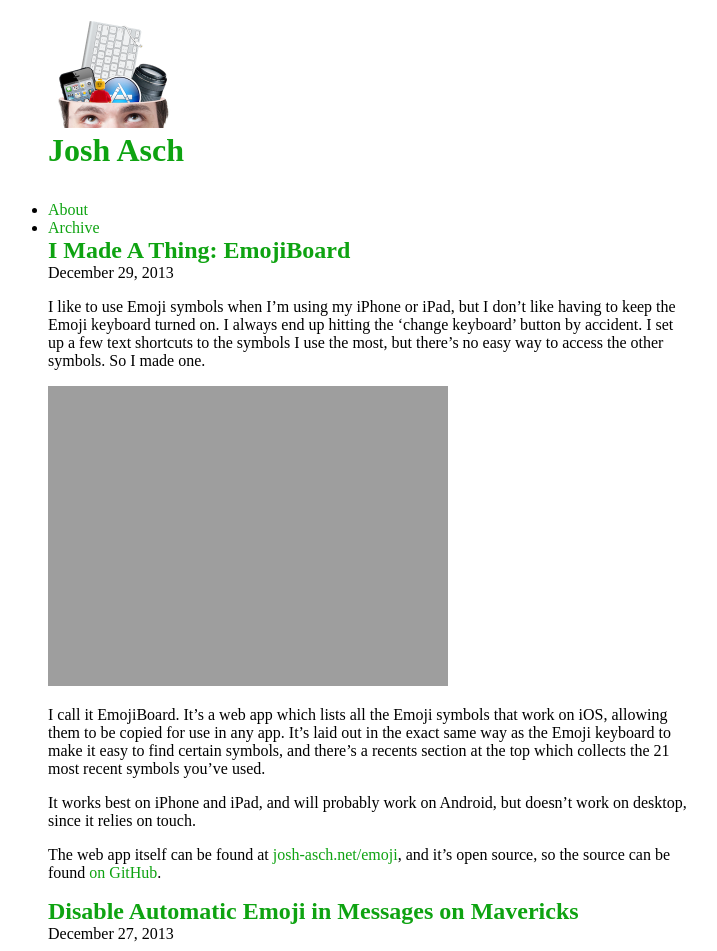
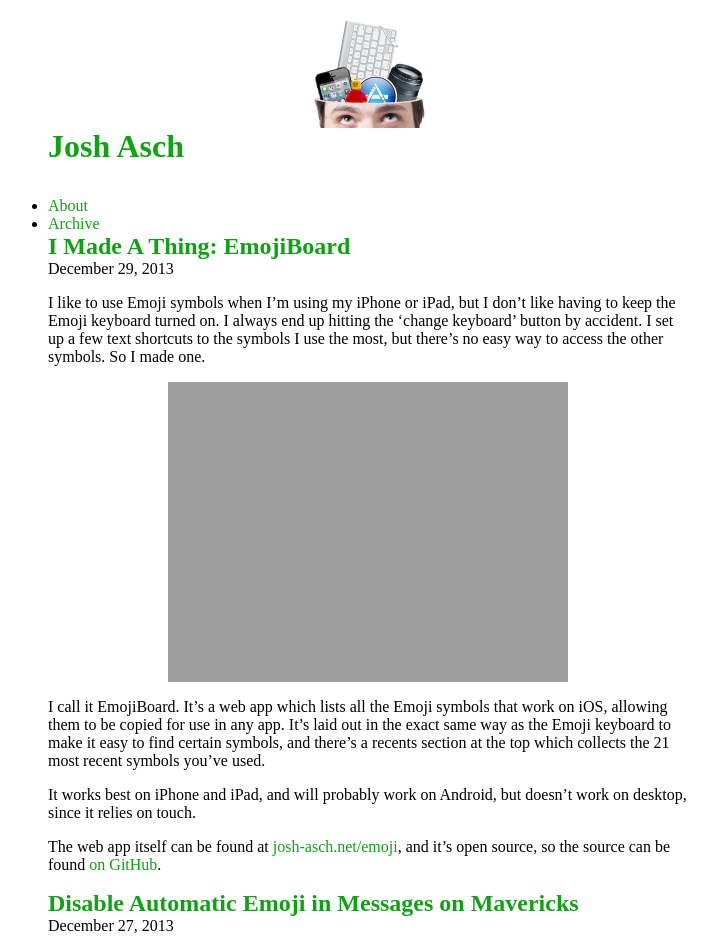
Before and after one commit to jobbogamer/jobbogamer.github.io, a Jekyll site: the page built from index.html, in a window 1280 px wide. Shown: the top 951 px of the page, without its empty margins (272-989 px from the left). Built offline with Jekyll 4.4.1, drawn with Linux system fonts in a browser that asks for light colours; Markdown is read by kramdown in place of the engine named in the settings; the list of posts is cut into pages by our own code.

Commit message:
Image positioning and size

```diff
--- a/css/main.css
+++ b/css/main.css
@@ -39,6 +39,14 @@
 
 a:hover {
 	color: #10c413;
+}
+
+img {
+	max-width: 640px;
+	margin: 0 auto;
+	text-align: center;
+	display: block;
+	clear: both;
 }
 
 div#wrapper {
```
